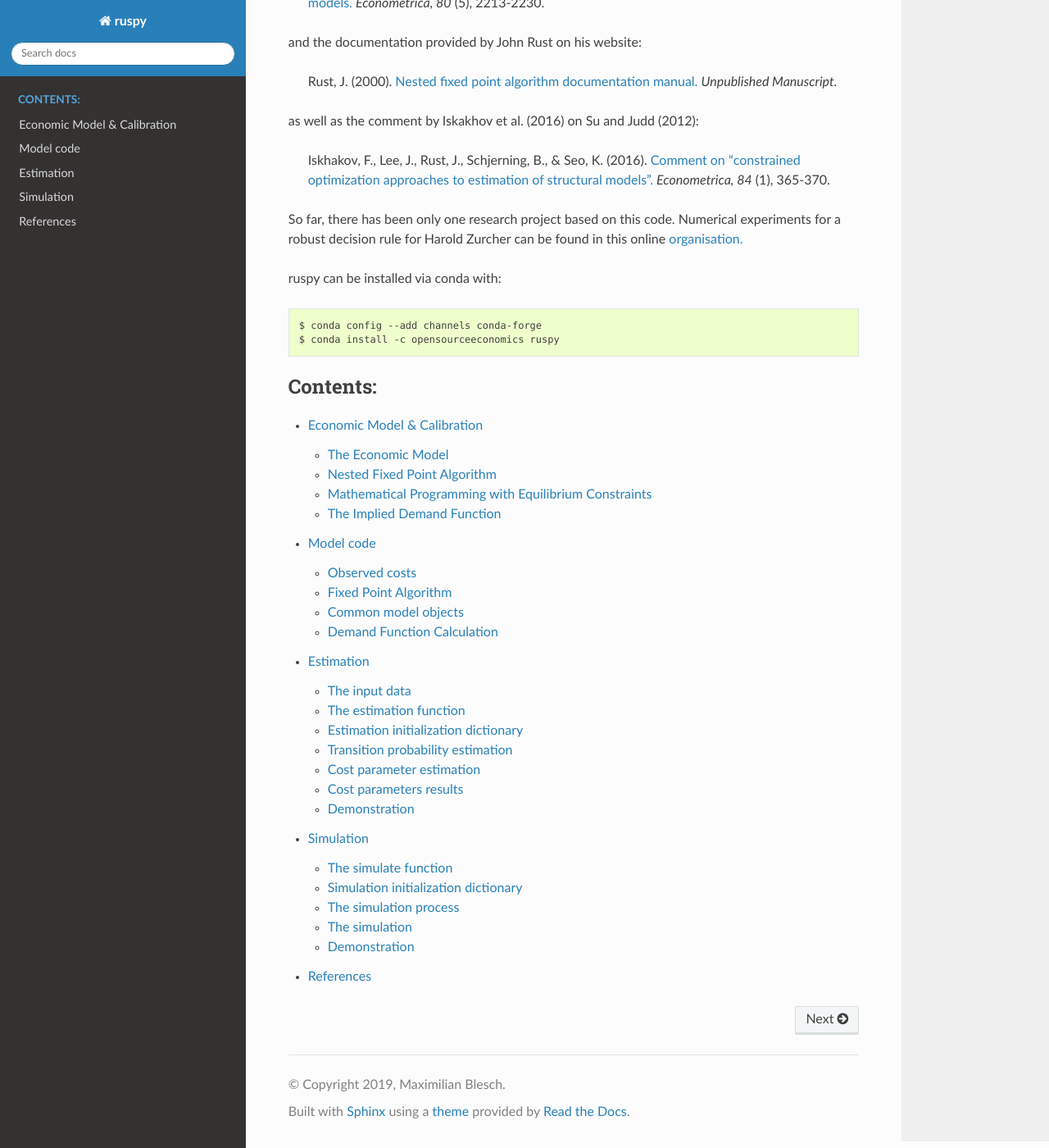
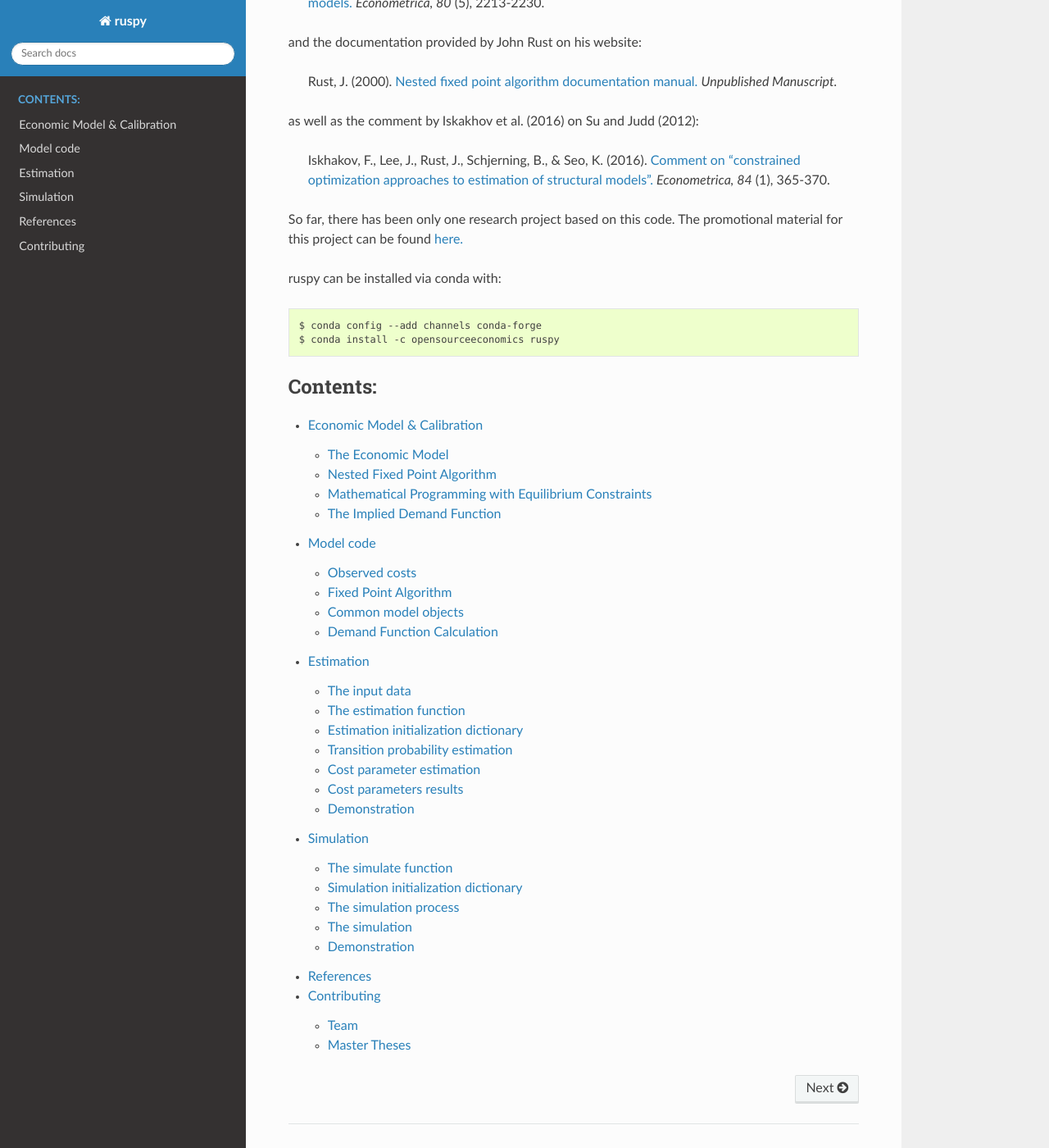
Before and after one commit to OpenSourceEconomics/ruspy, a Sphinx documentation site: the page built from docs/source/index.rst, in a window 1280 px wide and 1400 px high, scrolled down 456 px. Shown: the whole window at 82% size. Built offline with Sphinx 7.4.7 and the Read the Docs theme 2.0.0, drawn with Linux system fonts in a browser that asks for light colours.

Commit message:
Added contributing section.

```diff
--- a/docs/source/index.rst
+++ b/docs/source/index.rst
@@ -27,9 +27,9 @@ as well as the comment by Iskakhov et al. (2016) on Su and Judd (2012):
   “constrained optimization approaches to estimation of structural models”. <https://doi.org/10.3982/ECTA12605>`_
   *Econometrica, 84* (1), 365-370.
 
-So far, there has been only one research project based on this code. Numerical
-experiments for a robust decision rule for Harold Zurcher can be found in this online
-`organisation. <https://github.com/robustzurcher>`_
+So far, there has been only one research project based on this code. The promotional
+material for this project can be found
+`here. <https://github.com/robustzurcher/promotion>`_
 
 ruspy can be installed via conda with:
 
```
Also changed, not shown: other parts of docs/source/index.rst (+1 -0 lines), docs/source/credits.rst (added, +68 -0 lines).
